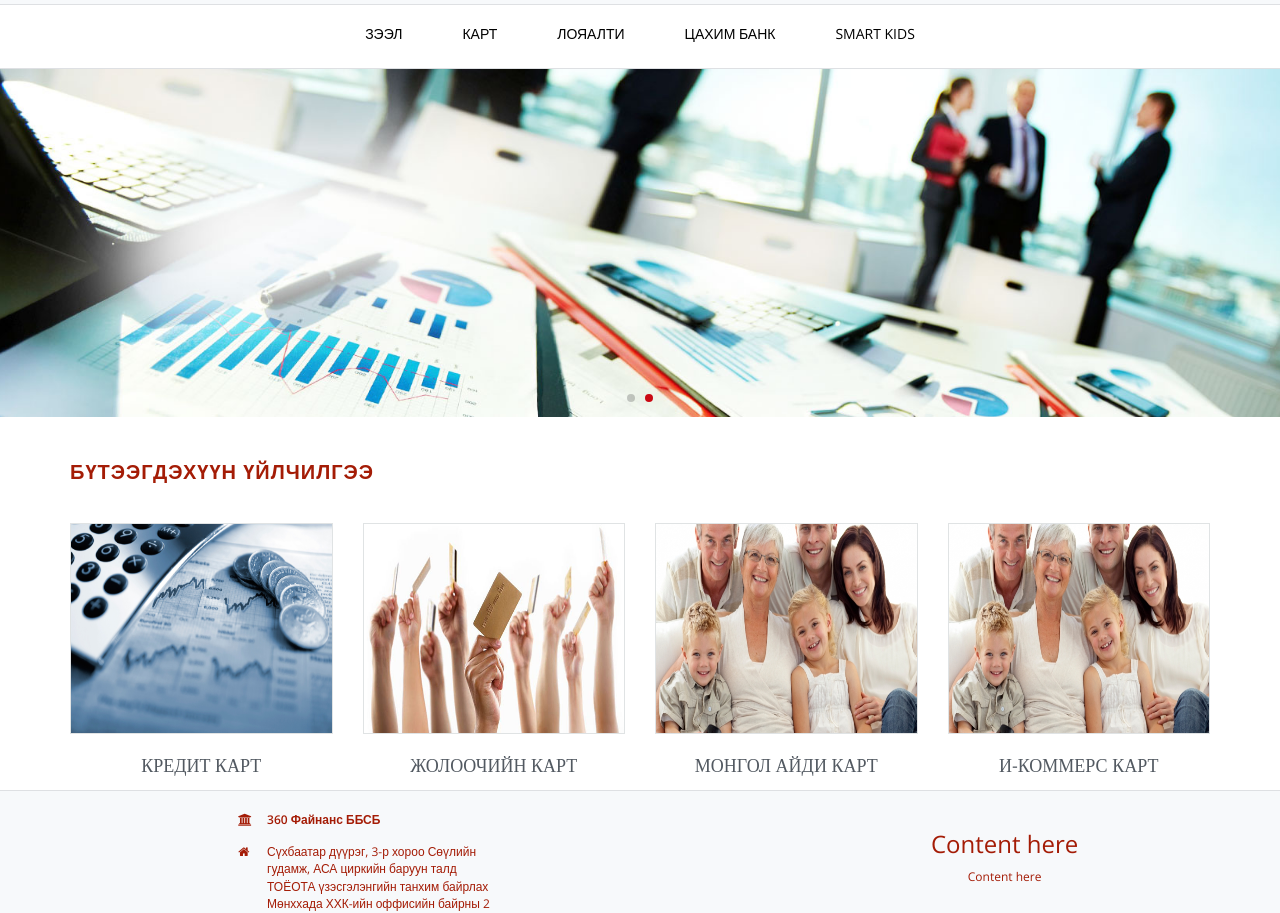
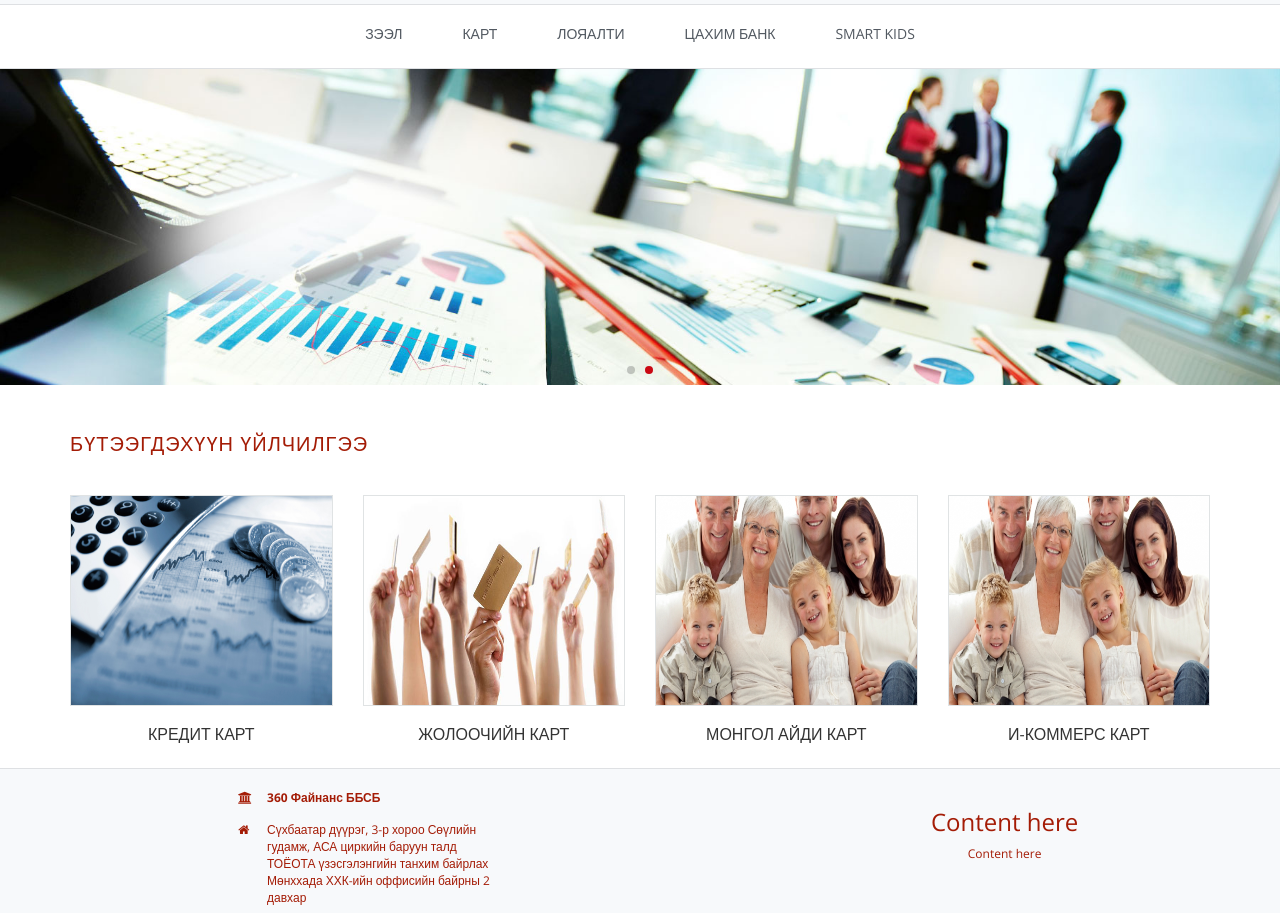
Before and after one commit to chinbaap/mymoney, a plain HTML site: page index.html in a window 1280 px wide. Shown: the part 63-976 px from the top of the page. Drawn offline with nearby package versions, Linux system fonts and the light colour scheme; grey boxes are pictures that could not be loaded.

Commit message:
slider responsive full width bolgov. buteegdhuun ungu budag uurchluv.

```diff
--- a/css/20150615-46a91d6.css
+++ b/css/20150615-46a91d6.css
@@ -122,7 +122,6 @@
     /*display: inline-block;*/
     float: left;
     font-size: 14px;
-    color:yellow;
     font-family: "Open Sans","arial";
     text-transform: uppercase;
     margin-left:30px;
@@ -134,7 +133,8 @@
 .sub-menu-li-hover a{
     font-family: "Open Sans","arial";
     font-size: 14px;
-    color:#000;
-    font-weight: 300;
+    /*color:#000;*/
+    color:#525961;
+    font-weight: 400;
     text-decoration: none;
 }
--- a/css/custom.css
+++ b/css/custom.css
@@ -106,16 +106,17 @@ a.news-title:hover {
 
     padding-right: 15px;
     padding-bottom: 15px;
+    /*padding-top: 10px;*/
     font-weight: 300;
     font-size: 12px;
     vertical-align: top;
+    font-weight: 400;
 }
 .footer-table td a{
     color: #A41C06;
     /*color:white;*/
 }
 .footer-table td a:hover{
-
     text-decoration: none;
 }
 
@@ -126,34 +127,33 @@ a.news-title:hover {
 .product-section-header{
     /*color:#ca0813;*/
     color:#A41C06;
+    /*color:#525961;*/
     font-family: "Open Sans","arial";
     font-size: 20px;
-    font-weight:600;
+    font-weight:400;
     font-stretch:expanded;
     letter-spacing: 1px; // space between letters config
     /*margin-left: -17px;*/
 }
 
-#product-section-title{
+.product-section-title{
     /*color: #a94442;*/
     text-align: center;
-    color:#ca0813;
-    font-size: 20px;
-    font-family: "Roboto Condensed";
-    font-family: "Open Sans";
-    font-weight:100;
-    display: inherit;
-
+    /*color:#ca0813;*/
+    /*color:#A41C06;*/
+    font-size: 16px;
+    font-family: "Open Sans","arial";
+    padding-bottom: 10px;
+    /*display: inherit;*/
+    font-weight:400;
+    //saaral baraan ungu
+    color:#525961;
 }
-#product-section-title>a{
-    color:#525961;
+.product-section-title>a{
     text-decoration: none;
-    font-size: 18px;
-    font-family: inherit;
-    font-weight: normal;
-    line-height: 1.2;
-
-
+    color:inherit;
+    font-size: 16px;
+    text-align: center;
 }
 #product-section-title>a:hover{
     text-decoration: none;
--- a/index.html
+++ b/index.html
@@ -102,7 +102,6 @@
                 <!-- /.navbar-collapse -->
             </div>
             <!-- /.container -->
-
         </nav>
         <!-- head slide down menu -->
         <div id="head-tsagaan-container " style="position: relative;z-index: 200; line-height: 60px;">
@@ -116,27 +115,27 @@
                                         <ul id="tsagaan-sub-menu-li-container" style="vertical-align: middle; position: relative; text-align: center; padding-left: 0px;">
 
                                             <li class="sub-menu-li-hover" sid="67" style="display: inline-block;">
-                                                <a href="#" mid="67" class="haslinkhref" style="line-height: 20px; margin-top: 25px; color: #000; text-decoration: none;">
+                                                <a href="#" mid="67" class="haslinkhref" style="line-height: 20px; margin-top: 25px; text-decoration: none;">
                                                     Зээл
                                                 </a>
                                             </li>
                                             <li class="sub-menu-li-hover" sid="68" style="display: inline-block;">
-                                                <a href="#" mid="68" class="haslinkhref" style="line-height: 20px; margin-top: 25px;">
+                                                <a href="#" mid="68" class="haslinkhref" style="line-height: 20px; margin-top: 25px; text-decoration: none;">
                                                     Карт
                                                 </a>
                                             </li>
                                             <li class="sub-menu-li-hover" sid="69" style="display:inline-block;">
-                                                <a href="#" mid="69" class="" style="line-height: 20px; margin-top: 25px;">
+                                                <a href="#" mid="69" class="" style="line-height: 20px; margin-top: 25px; text-decoration: none;">
                                                     Лояалти
                                                 </a>
                                             </li>
                                             <li class="sub-menu-li-hover" sid="70" style="display:inline-block;">
-                                                <a href="#" mid="70" class="" style="line-height: 20px; margin-top: 25px;">
+                                                <a href="#" mid="70" class="" style="line-height: 20px; margin-top: 25px;text-decoration: none;">
                                                     Цахим банк
                                                 </a>
                                             </li>
                                             <li class="sub-menu-li-hover" sid="70" style="display:inline-block;">
-                                                <a href="#" mid="70" class="" style="line-height: 20px; margin-top: 25px;">
+                                                <a href="#" mid="70" class="" style="line-height: 20px; margin-top: 25px;text-decoration: none;">
                                                     Smart Kids
                                                 </a>
                                             </li>
@@ -436,35 +435,33 @@
     <header id="myCarousel">
         <div class="swiper-container">
             <div class="swiper-wrapper">
-                <div class="swiper-slide"><img src="images/slide-1.jpg" width="1409"></div>
-                <div class="swiper-slide"><img src="images/service_1.jpg"></div>
+                <div class="swiper-slide"><img src="images/slide-1.jpg"  style="width: 100%; height: auto;"></div>
+                <div class="swiper-slide"><img src="images/service_1.jpg" style="width: 100%; height: auto"></div>
             </div>
             <!-- Add Pagination -->
             <div class="swiper-pagination"></div>
             <!-- Add Arrows -->
-            <!--        <div class="swiper-button-next"></div>
-                    <div class="swiper-button-prev"></div>-->
+            <!--                    <div class="swiper-button-next"></div>
+                                <div class="swiper-button-prev"></div>-->
         </div>
 
     </header>
     <!-- Page Content -->
     <div class="container">
-
         <!-- Product Section -->
-
         <div class="row">
-            <div class="col-lg-12 left">
+            <div class="col-lg-12">
                 <h1 class="page-header product-section-header" style="padding-bottom: 20px;">
                     БҮТЭЭГДЭХҮҮН ҮЙЛЧИЛГЭЭ
                 </h1>
             </div>
             <div class="row">
                 <div class="col-lg-12">
-                    <div class="col-md-3 img-related" >
+                    <div class="col-md-3" >
                         <a href="#">
-                            <img src="images/loan.jpg" id="product-img" class="img-responsive img-hover"  alt="">
+                            <img src="images/loan.jpg" id="product-img" class="img-responsive"  alt="">
                         </a>
-                        <h3 class="" id="product-section-title">
+                        <h3 class="product-section-title">
                             <a href="#">КРЕДИТ КАРТ</a>
                         </h3>
                         <!--                        <ul id="product-sub-list">
@@ -475,26 +472,26 @@
                     </div>
                     <div class="col-md-3">
                         <a href="#">
-                            <img src="images/loyalty.jpg" class="img-responsive img-hover" id="product-img" alt="">
+                            <img src="images/loyalty.jpg" class="img-responsive " id="product-img" alt="">
                         </a>
-                        <h3 id="product-section-title">
+                        <h3 class="product-section-title">
                             <a href="#">ЖОЛООЧИЙН КАРТ</a>
                         </h3>
 
                     </div>
                     <div class="col-md-3 img-related">
                         <a href="#">
-                            <img src="images/family.jpg" class="img-responsive img-hover" id="product-img" alt="">
+                            <img src="images/family.jpg" class="img-responsive " id="product-img" alt="">
                         </a>
-                        <h3 id="product-section-title">
+                        <h3 class="product-section-title">
                             <a href="#">МОНГОЛ АЙДИ КАРТ</a>
                         </h3>
                     </div>
                     <div class="col-md-3 img-related">
                         <a href="#">
-                            <img src="images/family.jpg" class="img-responsive img-hover" id="product-img" alt="">
+                            <img src="images/family.jpg" class="img-responsive " id="product-img" alt="">
                         </a>
-                        <h3 id="product-section-title">
+                        <h3 class="product-section-title">
                             <a href="#">И-КОММЕРС КАРТ</a>
                         </h3>
                     </div>
@@ -715,7 +712,7 @@
             <table class="footer-table" style="text-align: left; font-size:16px;  ">
                 <tr>
                     <td><i class="fa fa-university"></i></td>
-                    <td style="text-decoration: none;font-weight: 600">360 Файнанс ББСБ</td>
+                    <td style="text-decoration: none;"><b>360 Файнанс ББСБ</b></td>
                 </tr>
                 <tr>
                     <td><i class="fa fa-home"></i></td>
@@ -723,7 +720,7 @@
                 </tr>
                 <tr>
                     <td><i class="fa fa-phone"></i></td>
-                    <td><b>(+976) 9310 0360</b>,<b> 93 360 360</b></td>
+                    <td>(+976) 9310 0360, 93 360 360</td>
                 </tr>
                 <tr>
                     <td><i class="fa fa-envelope"></i></td>
@@ -731,7 +728,7 @@
                 </tr>
                 <tr>
                     <td><i class="fa fa-globe"></i></td>
-                    <td><a href="http://www.mymoney.mn" target="_blank" style="text-decoration: none;font-weight: 600">www.mymoney.mn</a></td>
+                    <td><a href="http://www.mymoney.mn" target="_blank" style="text-decoration: none;">www.mymoney.mn</a></td>
                 </tr>
             </table>
         </div>
```
Also changed, not shown: vendors/Swiper-3.2.0/Swiper-3.2.0/dist/css/swiper.min.css.
